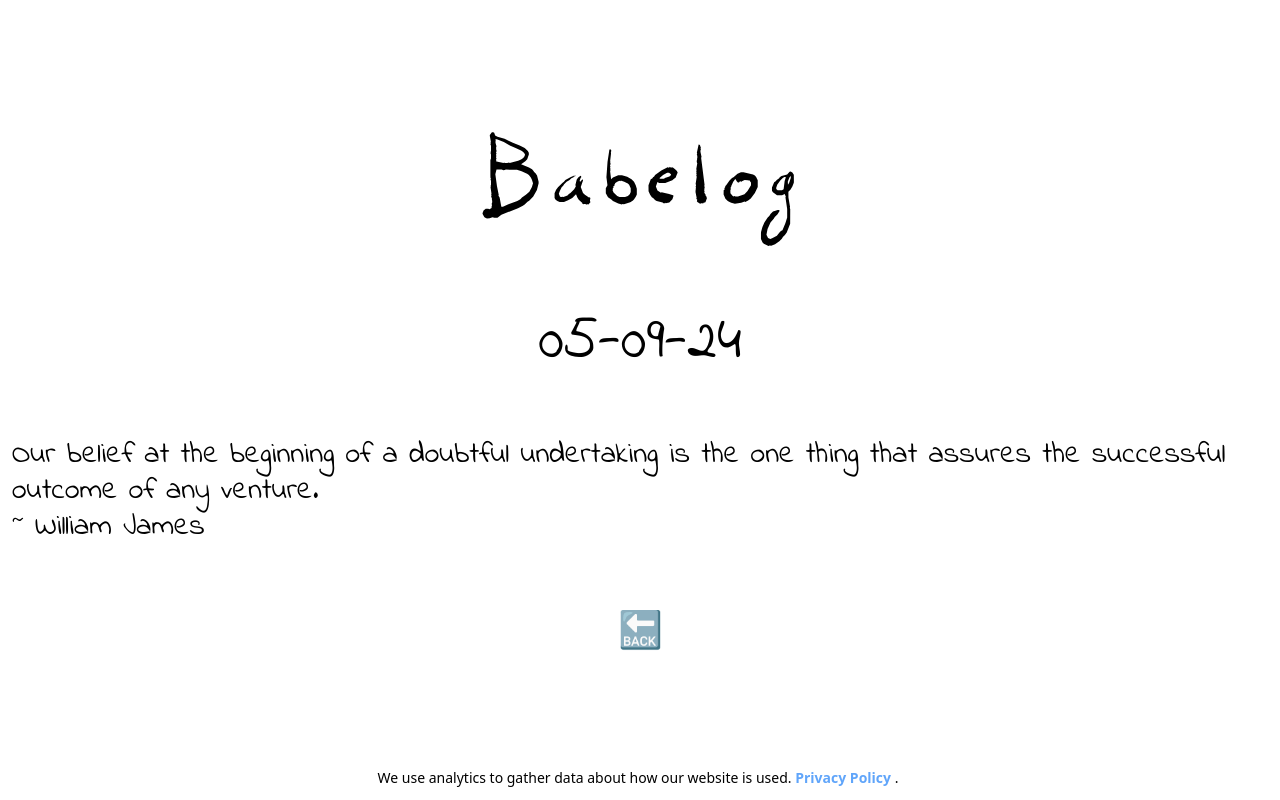
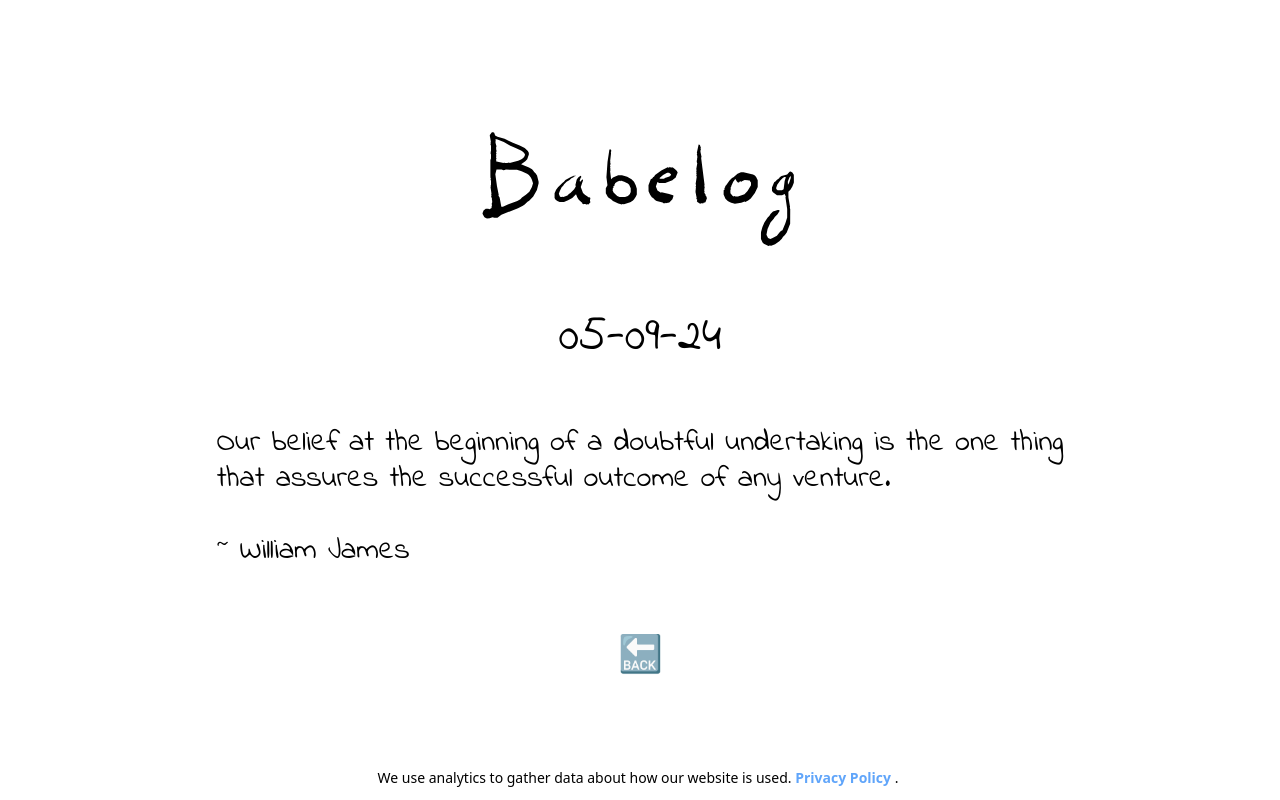
Before and after one commit to BabelDev0/babelog, an Astro site: page /babelog/days/05-09-24 in a window 1280 px wide. Built offline with nearby package versions, Linux system fonts and the light colour scheme; Astro itself is replaced by a stand-in of ours.

Commit message:
refactor: 5b2e7d61e3814863156d76852f390849f2254661

```diff
--- a/src/layouts/Day.astro
+++ b/src/layouts/Day.astro
@@ -5,7 +5,7 @@ const { frontmatter } = Astro.props;
 
 <Layout title="day" backUrl="/babelog/days">
   <div class="flex w-full justify-center items-center my-16">
-    <h1 class="text-6xl font-flower mx-10">{frontmatter.title}</h1>
+    <h1 class="text-5xl font-flower mx-10">{frontmatter.title}</h1>
   </div>
   <div class="flex flex-col justify-center items-center">
     <div class="font-flower lg:text-3xl text-xl mx-3">
--- a/src/pages/days/05-09-24.md
+++ b/src/pages/days/05-09-24.md
@@ -3,6 +3,9 @@ title: 05-09-24
 layout: ../../layouts/Day.astro
 ---
 
-Our belief at the beginning of a doubtful undertaking is the one thing that assures the successful outcome of any venture.
+Our belief at the beginning of a doubtful undertaking is the one thing
 
+that assures the successful outcome of any venture.
+
+<br />
 ~ William James
```
